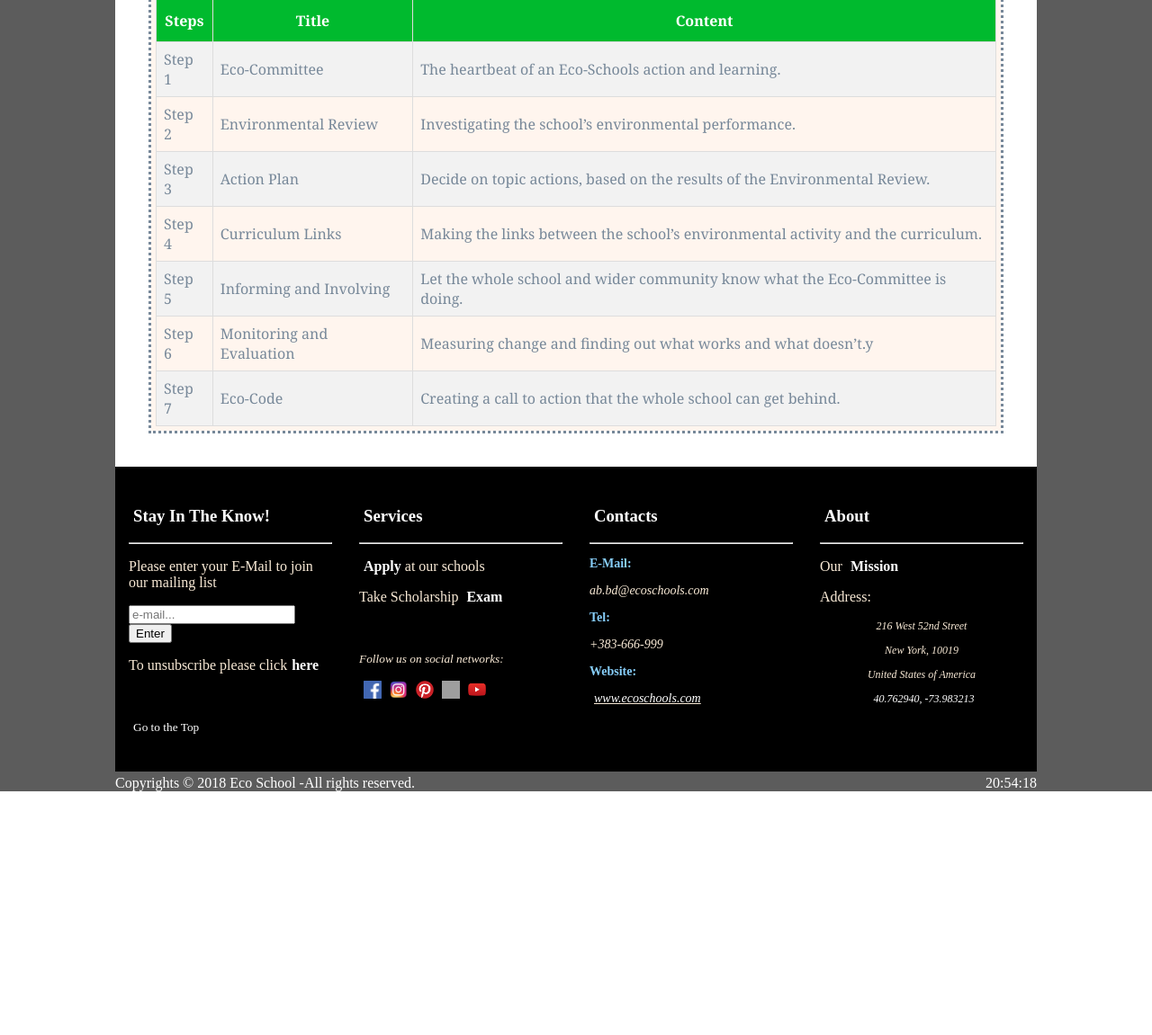
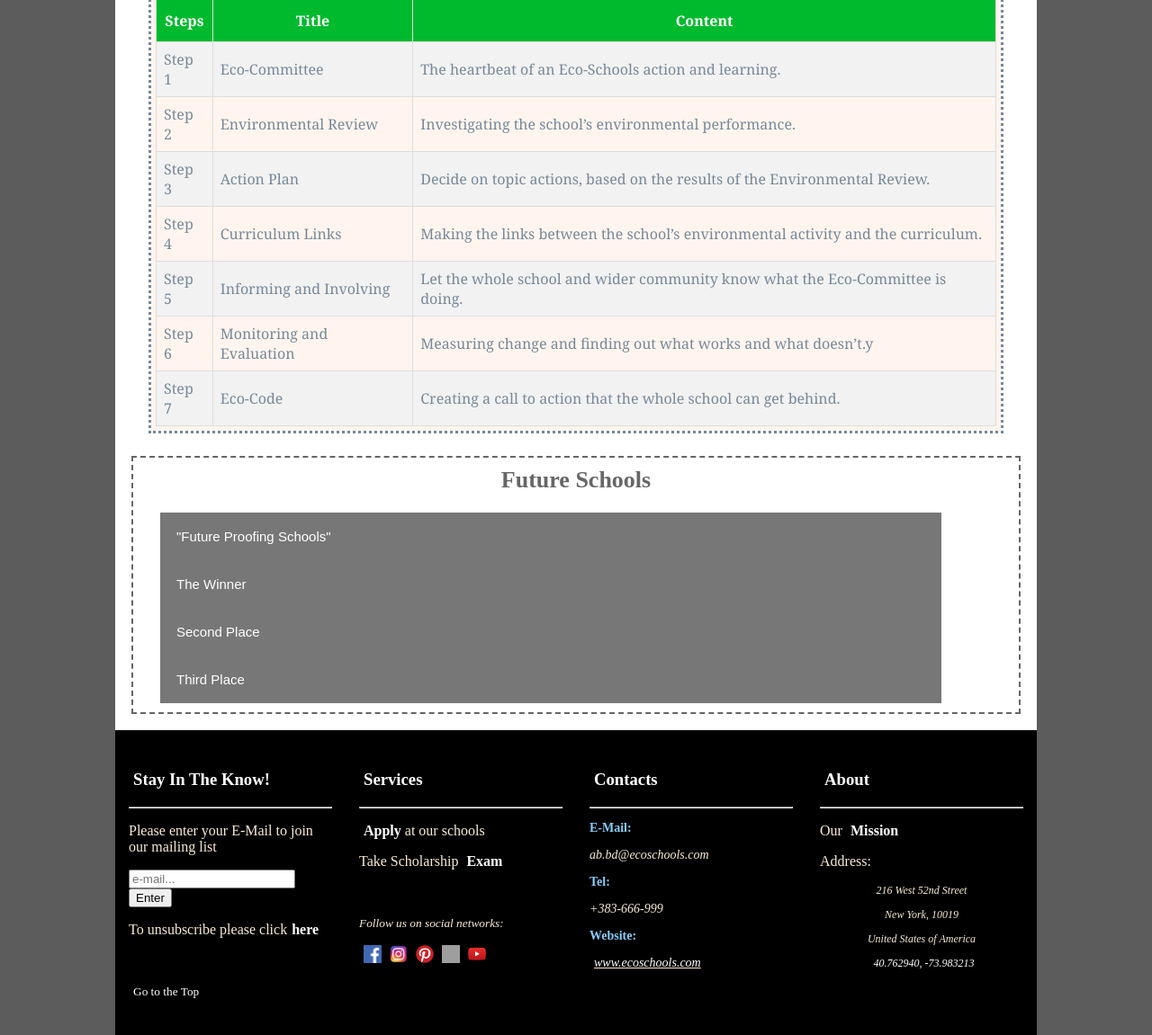
Before and after one commit to AndinBudakova/Education, a PHP site: page /Events.html in a window 1280 px wide. Shown: the part 1650-2801 px from the top of the page at 90% size. Before the commit the page ends 2530 px from the top, so only its background shows below. Run offline with PHP 8.4, Linux system fonts and the light colour scheme; some web fonts are replaced; grey boxes are pictures that could not be loaded.

Commit message:
update events.html and events.css
Krijimi i artikujve FutureSchools dhe stilizimi me css

```diff
--- a/Events.html
+++ b/Events.html
@@ -560,6 +560,85 @@
 
         </article>
 
+        <!-- ---------------------------------------------Continue reading/FutureSchools----------------------------------------------------------- -->
+
+
+        <article style="margin: 30px;
+                outline: 2px dashed  #666666;
+                outline-offset:10px;">
+
+            <h1 id="futureschools" style="text-align: center; font-size: 26px; color: #666666; font-weight:600; text-align: center;">
+                Future Schools</h1>
+
+            <button class="futuresch">"Future Proofing Schools"</button>
+            <div class="futuresch-content">
+                <p>
+                    Eco-Schools always has been keeping an eye on innovative solutions for schooling and education. We've covered the solar powered mobile computer classroom project and the AIRchitecture flying classrooms of the future, but now we're excited about these
+                    proposals from architects all over the world, who recently submitted their ideas for what schools of the future could look like.<br> The winners for the <abbr title="Future Proofing Schools">FPS</abbr> design competition
+                    were recently announced, where designers where invited to submit their ideas for the next generation of relocatable classrooms. The competition, sponsored by the University of Melbourne, the <abbr title="Melbourne School of Design">MSD</abbr>                    and the Australian Institute of Architects, seeks to<strong> "elicit innovation, creativity and blue-sky thinking"</strong> and may just give us a peek into the future.
+                    <br><br> The competition focuses on new ideas for relocatable classrooms, which in recent decades have commonly been used around the globe. These types of classroom facilities are generally a response to rapid growth in schools, remote
+                    community needs or a quick solution to cope with natural disasters. Although the classrooms are often described as cheap and miserable, the winners for this year's competition are anything but drab and dreary.
+                    <br><br>
+
+                </p>
+            </div>
+
+
+            <button class="futuresch" id="winner">The Winner</button>
+            <div class="futuresch-content">
+                <p id="winner">
+                    <strong>The winning </strong> design idea from architecture firm Architectus took home <b> AU$25,000 (US$26,831) </b> for its futuristic vision of the classroom.
+                    <br><br> Dubbed <abbr title="Educational Modular Offsite Design">eMOD</abbr>, the concept is a flexible modular design system that can be configured to create a building solution that adapts to specific requirements such as site, climate
+                    and learning outcomes. The winning entry included a clever proposition of an app to formulate the modular design, which proved to be a hit amongst the judges.
+                    <br><br> "The concept represents the essence of an idea about the link between 21st century learning and space" said the jury. "[It] is both sophisticated and simple ... and is suggestive of adaptable and transportable space."
+                    <br><br> The eMOD design encompasses a learning space in all elements of the building that goes beyond the limitations of the walls. Learning areas include the internal/external environments around the building and the internal spaces
+                    that also provide adaptability to accommodate group-based student work or individual time.
+
+                </p>
+            </div>
+
+            <button class="futuresch" id="second">Second Place</button>
+            <div class="futuresch-content">
+                <p> In <strong>second place</strong>, architecture firm NBRS+PARTNERS impressed the judges with its futuristic MODUPOD concept.
+                    <br> "It was the suggestive flexibility of the organic core to the building and its capacity to indicate closed, open, unwrapped or linear active space that proposed an aspiration for a learning community over and above a rational,
+                    workable arrangement of classrooms," said the jury.
+                    <br><br> MODUPOD is a vision for 2025 and represents a dynamic 21st century learning environment with 3D text books promoting interaction and critical thinking for students. The concept features fast assembly, smart interiors and flexible
+                    PODS that place students and teachers at the heart of the learning experience. Dynamic multi-modal clusters are built around the central permeable student resource center.
+                    <br><br> The active core can also function as a media platform featuring multimedia screens that encourage the presentation of school news, energy consumption, environment facts, technological innovation and student work. </p>
+            </div>
+
+            <button class="futuresch" id="third">Third Place</button>
+            <div class="futuresch-content">
+                <p>
+                    <strong>The third place</strong> entry by <i>Oliver Ebben</i> from Studioquint in Amsterdam was praised for its architectural deliberation.
+                    <br>"The rational classroom form is made both spatial and place specific by three dimensional origami-like scales that articulate the form both internally and externally," said the jury. "Externally, the scales respond to orientation,
+                    outlook, and context, while internally they become three dimensional, occupiable space. The rooftop contains a locally contextual landscape, as a part of the transportable form."
+                    <br><br> This entry also included some great sustainability functions such as using components that are fabricated from recycled polystyrene. To avoid dissipation of energy during the transportation phase, the thermal building mass
+                    is added on site by making use of local soil and plants.
+                    <br>In addition, the building components can function as reservoirs for rainwater, and the three-dimensional design of all building components at an angle of 20 degrees enables efficient use of photovoltaic panels and a high rate of
+                    sun shielding.
+
+                </p>
+            </div>
+
+        </article>
+        <script>
+            var coll = document.getElementsByClassName("futuresch");
+            var i;
+
+            for (i = 0; i < coll.length; i++) {
+                coll[i].addEventListener("click", function() {
+                    this.classList.toggle("active");
+                    var content = this.nextElementSibling;
+                    if (content.style.display === "block") {
+                        content.style.display = "none";
+                    } else {
+                        content.style.display = "block";
+                    }
+                });
+            }
+        </script>
+
         <!-- ********************************************************** FOOTER ****************************************************************** -->
 
         <footer class="footer">
--- a/events.css
+++ b/events.css
@@ -629,3 +629,36 @@ figure.thumbnail2:hover figcaption.popup {
     padding: 15px;
     text-align: center;
 }
+
+
+/* ----------------------------------FUTURE SCHOOL--------------------------------- */
+
+.futuresch {
+    background-color: #777;
+    color: white;
+    cursor: pointer;
+    padding: 18px;
+    width: 90%;
+    margin-left: 20px;
+    border: none;
+    text-align: left;
+    outline: none;
+    font-size: 15px;
+}
+
+.active,
+.futuresch:hover {
+    background-color: #555;
+}
+
+.futuresch-content {
+    padding: 0 18px;
+    margin-left: 20px;
+    display: none;
+    overflow: hidden;
+    background-color: #f1f1f1;
+    width: 90%;
+    font-family: "Hoefler Text", Cambria, "Times New Roman", serif;
+    word-spacing: normal;
+    text-indent: 5px;
+}
```
